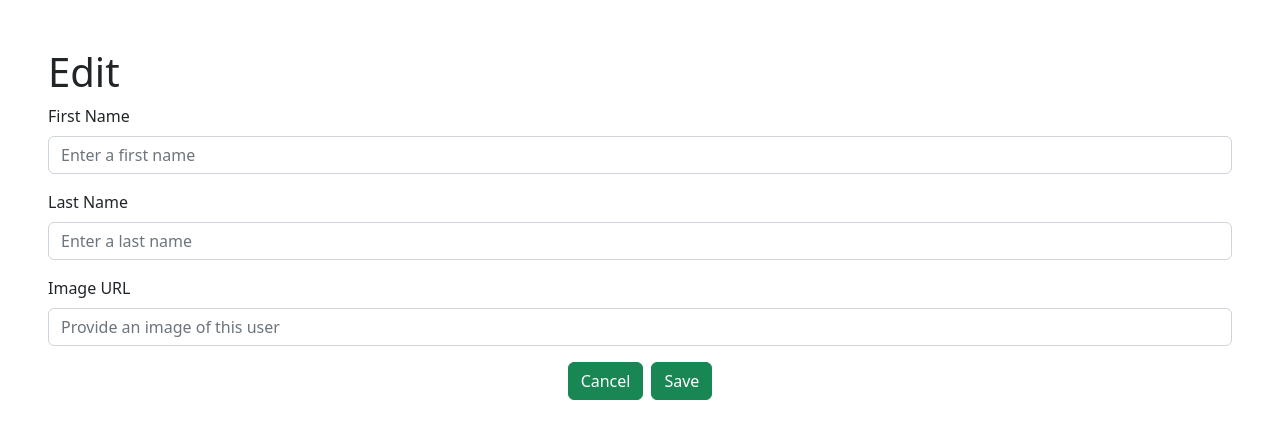
After one commit to MattBaer77/20230213_Baer_EX_28.1_flask-blogly, a Flask app: template templates/edit-user.html in a window 1280 px wide. The commit adds this page. Shown: the top 439 px of the page. Run offline with Flask 2, Linux system fonts and the light colour scheme; the template is opened without the code that fills it, so the values that code supplies are empty.

Commit message:
user-detail complate and formatted, edit-user in progress

```diff
--- a/app.py
+++ b/app.py
@@ -38,6 +38,14 @@ def add_user_form():
 
     return render_template('add-user.html')
 
+@app.route('/edit-user/<int:user_id>')
+def edit_user_form(user_id):
+    """Shows a form to edit a user"""
+
+    user = User.query.get_or_404(user_id)
+
+    return render_template('edit-user.html', user=user)
+
 @app.route('/add-user', methods=["POST"])
 def add_user_post():
     """Accepts form input, Adds a user to the database"""
@@ -55,6 +63,14 @@ def add_user_post():
 
     return redirect('/users')
 
+# @app.route('/edit-user', methods=["POST"])
+# def edit_user_post():
+
+#     first_name = request.form["first_name"]
+#     last_name = request.form["last_name"]
+#     img_url = request.form["img_url"]
+
+
 @app.route('/users/<int:user_id>')
 def user_details(user_id):
     """Dispalys details of one user"""
--- /dev/null
+++ b/templates/edit-user.html
@@ -0,0 +1,34 @@
+{% extends 'base.html' %}
+
+{% block title %}Blogly Edit User{% endblock %}
+
+{% block content %}
+
+<h1>Edit {{user.first_name}} {{user.last_name}}</h1>
+
+<form action="/edit-user" method="POST">
+
+    <div class="mb-3">
+        <label for="first_name" class="form-label">First Name</label>
+        <input type="text" class="form-control" name="first_name" placeholder="Enter a first name">
+    </div>
+
+    <div class="mb-3">
+        <label for="last_name" class="form-label">Last Name</label>
+        <input type="text" class="form-control" name="last_name" placeholder="Enter a last name">
+    </div>
+
+    <div class="mb-3">
+        <label for="img_url" class="form-label">Image URL</label>
+        <input type="text" class="form-control" name="img_url" placeholder="Provide an image of this user">
+    </div>
+
+    <div class="d-grid gap-2 d-md-flex justify-content-md-center">
+        <a href="/users/{{user.id}}"><button type="button" class="btn btn-success btn-outline">Cancel</button></a>
+        <button class="btn btn-success">Save</button>
+    </div>
+
+</form>
+
+
+{% endblock %}
```
Also changed, not shown: templates/user-detail.html (+23 -6 lines).
